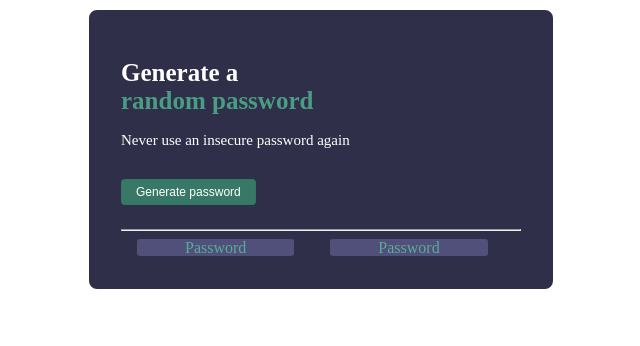
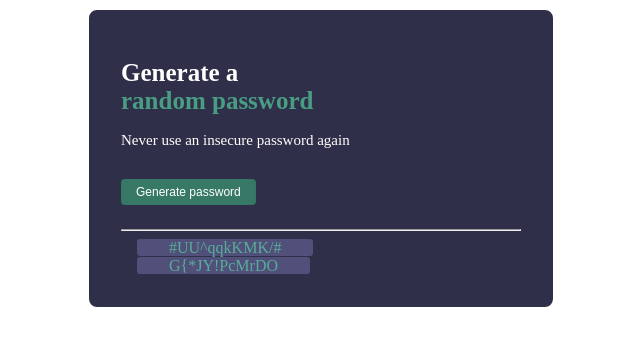
Before and after one commit to EmmeRox/password-gen, a plain HTML site: page index.html in a window 1280 px wide. Both pictures are taken after a click on the button "Generate password". Shown: the whole page, without its empty margins (319-959 px from the left). Drawn offline with Linux system fonts and the light colour scheme.

Commit message:
Made two different passwords generate

```diff
--- a/script.js
+++ b/script.js
@@ -102,9 +102,12 @@ function getRandomCharacter() {
 }
 
 function getRandomPassword() {
-  let randomPassword = "";
+  let randomPasswordOne = "";
+  let randomPasswordTwo = "";
   for (let i = 0; i < passwordLength; i++) {
-    randomPassword += getRandomCharacter();
+    randomPasswordOne += getRandomCharacter();
+    randomPasswordTwo += getRandomCharacter();
   }
-  return randomPassword;
+  passwordOne.innerText = randomPasswordOne;
+  passwordTwo.innerText = randomPasswordTwo;
 }
--- a/style.css
+++ b/style.css
@@ -27,7 +27,7 @@ h2 {
 .generated {
   display: inline;
   margin: 1em;
-  padding: 0 3em;
+  padding: 0 2em;
   background-color: rgb(80, 80, 122);
   border-radius: 3px;
   color: rgba(91, 202, 160, 0.76);
```
